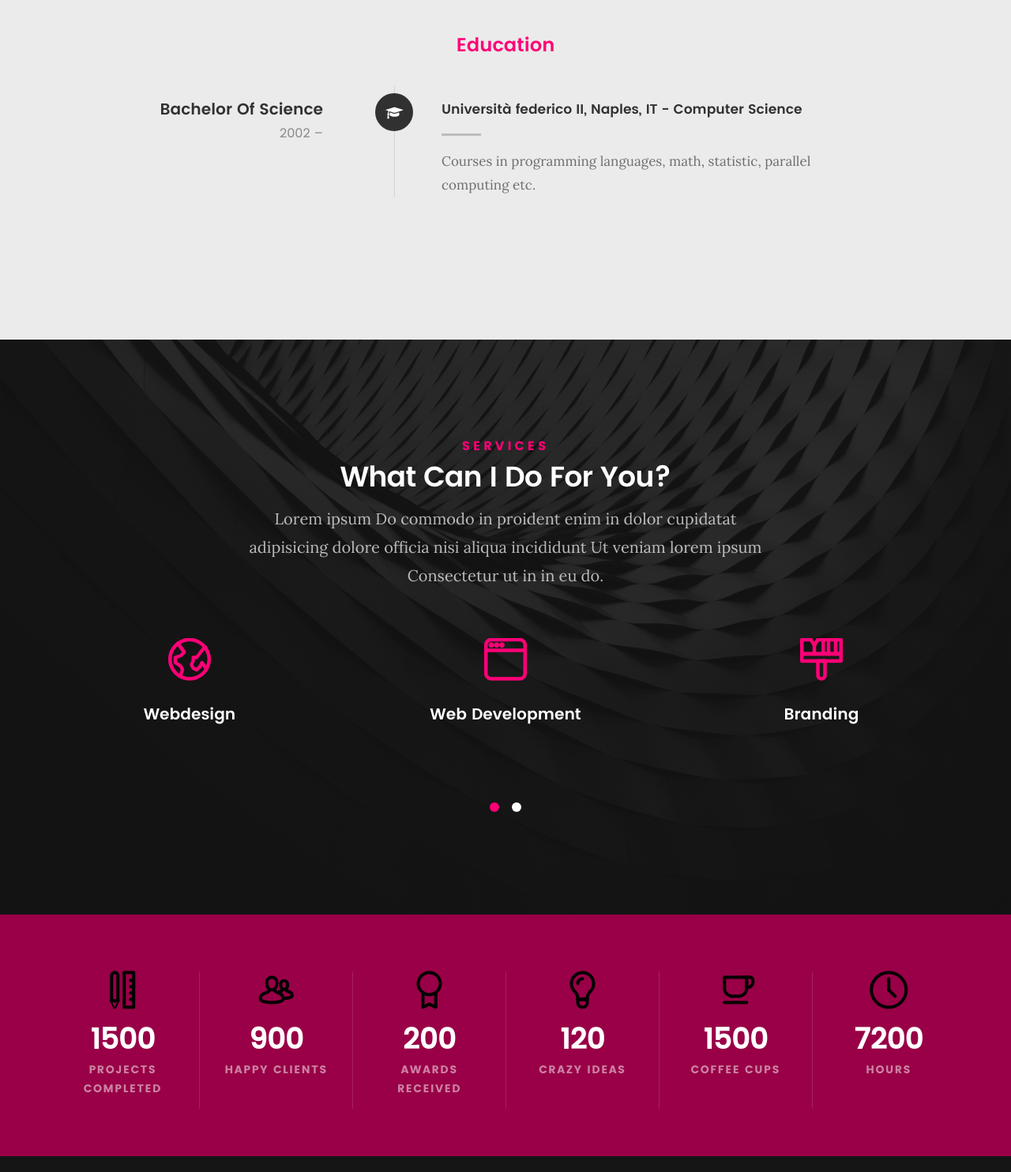
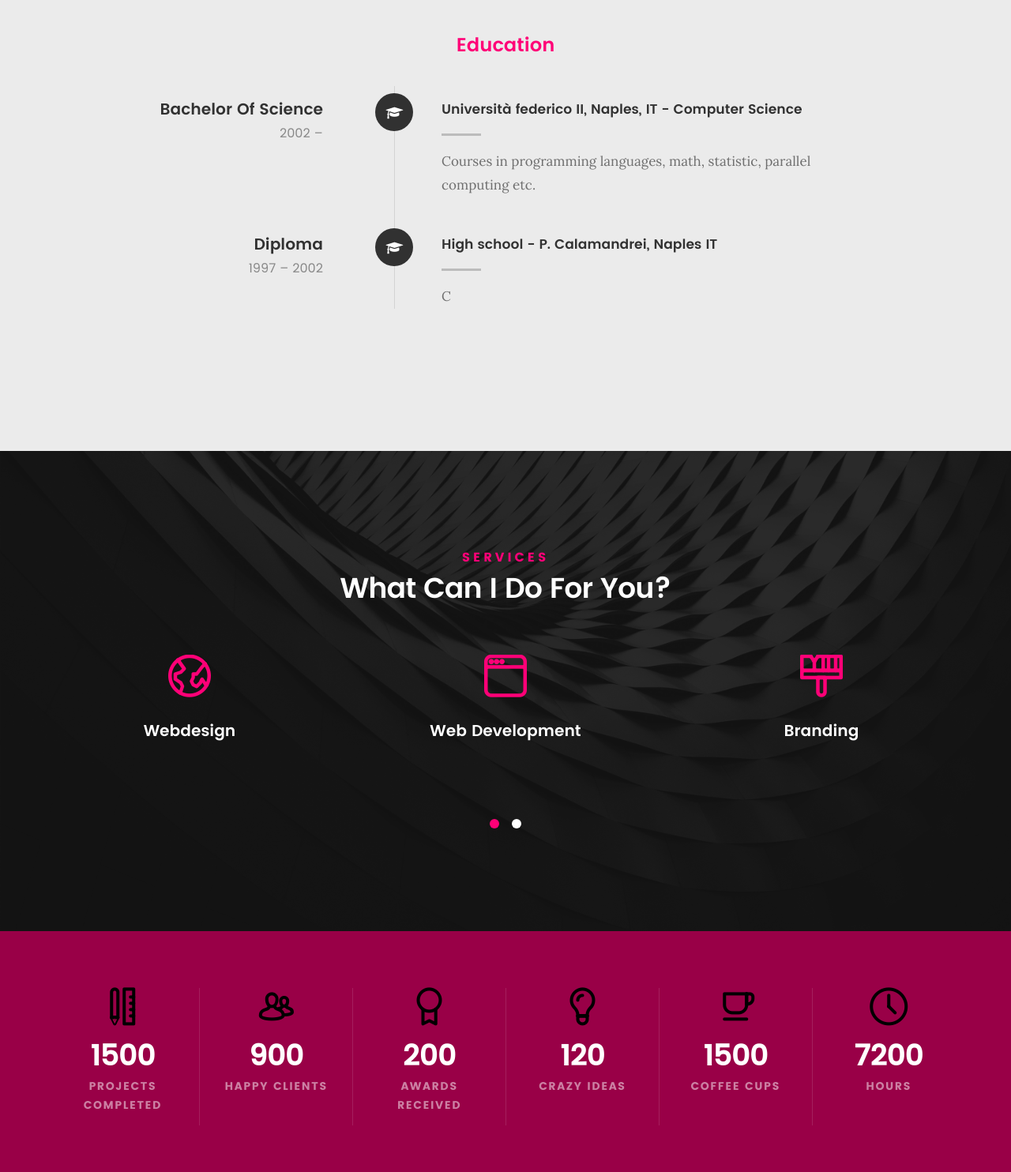
Before and after one commit to ClaPro/tornado-skeleton, a Python web app: template templates/index.html in a window 1280 px wide. Shown: the part 4138-5622 px from the top of the page at 79% size. Run offline with Jinja, Linux system fonts and the light colour scheme; the template is opened without the code that fills it, so the values that code supplies are empty; some web fonts are replaced.

Commit message:
modifiche

```diff
--- a/templates/index.html
+++ b/templates/index.html
@@ -435,6 +435,25 @@ download software updates.</p>
 
                 </div> <!-- /timeline-block -->
 
+                <div class="timeline-block">
+
+                    <div class="timeline-ico">
+                        <i class="fa fa-graduation-cap"></i>
+                    </div>
+
+                    <div class="timeline-header">
+                        <h3>Diploma</h3>
+                        <p>1997 – 2002</p>
+                    </div>
+
+                    <div class="timeline-content">
+                        <h4>High school - P. Calamandrei, Naples IT</h4>
+                        <p>C</p>
+                    </div>
+
+
+                </div> <!-- /timeline-block -->
+
 
             </div> <!-- /timeline-wrap -->
 
@@ -747,8 +766,7 @@ download software updates.</p>
             <h5>Services</h5>
             <h1>What Can I Do For You?</h1>
 
-            <p class="lead">Lorem ipsum Do commodo in proident enim in dolor cupidatat adipisicing dolore officia nisi
-                aliqua incididunt Ut veniam lorem ipsum Consectetur ut in in eu do.</p>
+            <p class="lead"></p>
 
         </div>
     </div> <!-- /section-intro -->
```
